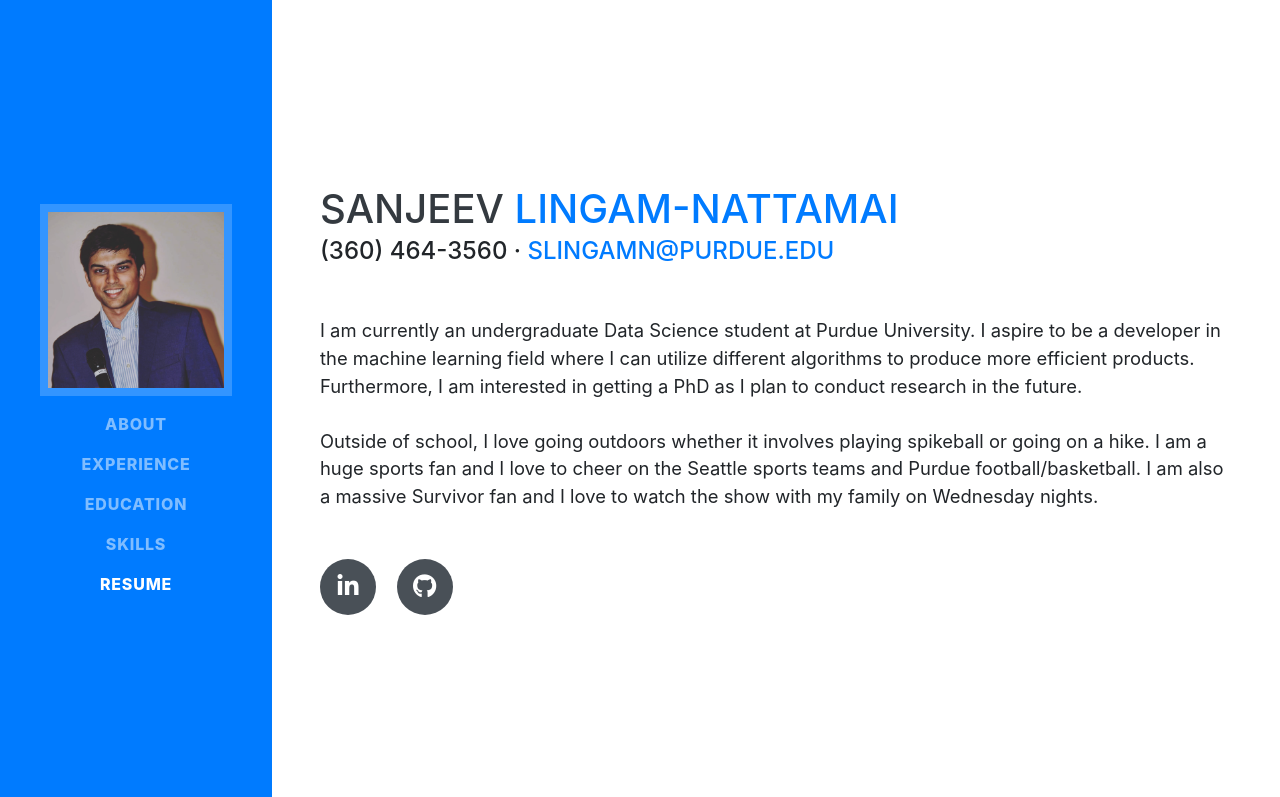
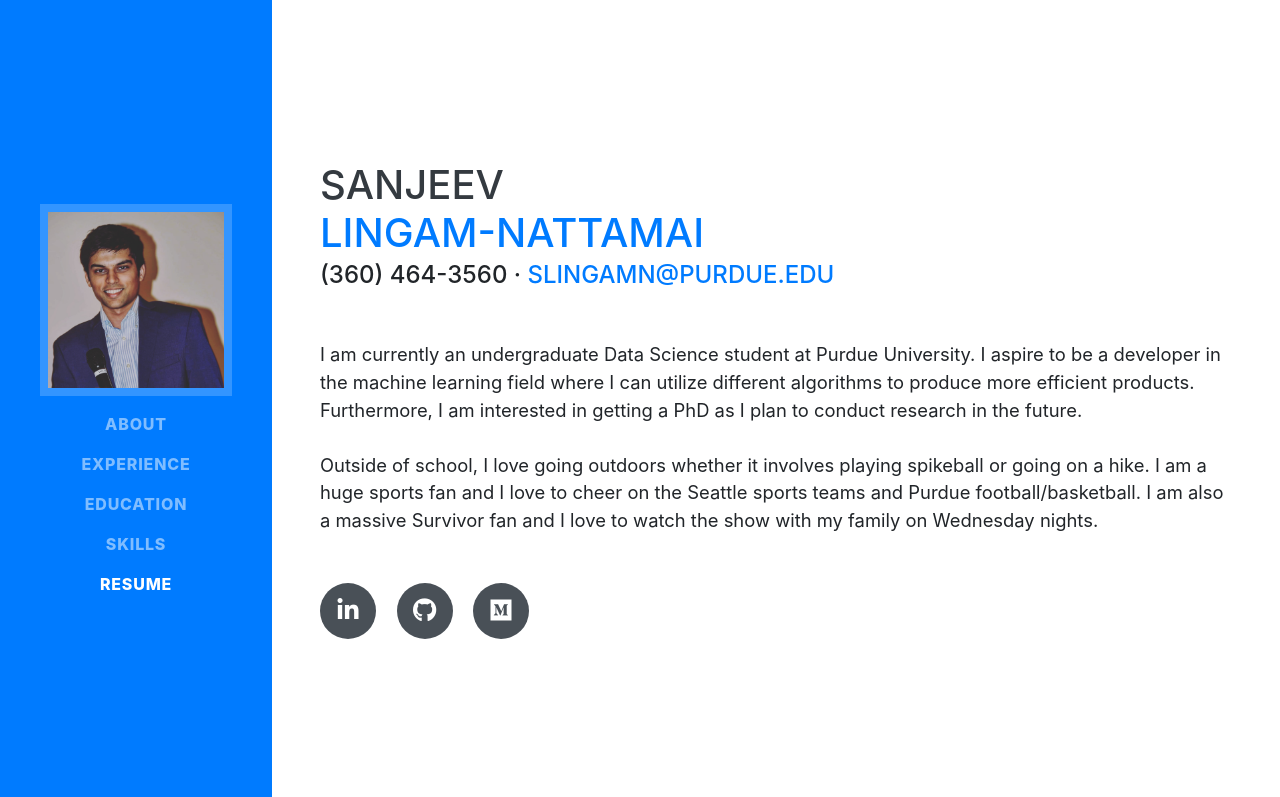
Before and after one commit to slingam00/Personal_Website, a website with bundled scripts: page index.html in a window 1280 px wide. Shown: the top 797 px of the page. Built offline with nearby package versions, Linux system fonts and the light colour scheme; a web font is replaced by a local one.

Commit message:
updated resume to page, and added Medium icon

```diff
--- a/index.html
+++ b/index.html
@@ -70,6 +70,7 @@
     <section class="resume-section p-3 p-lg-5 d-flex align-items-center" id="about">
       <div class="w-100">
         <h1 class="mb-0">Sanjeev
+          <br>
           <span class="text-primary">Lingam-Nattamai</span>
         </h1>
         <div class="subheading mb-5">(360) 464-3560 ·
@@ -85,6 +86,9 @@
           </a>
           <a href="https://github.com/slingam00">
             <i class="fab fa-github"></i>
+          </a>
+          <a href="https://medium.com/@slingam00">
+            <i class="fab fa-medium"></i>
           </a>
         </div>
       </div>
```
Also changed, not shown: 1 other file.
